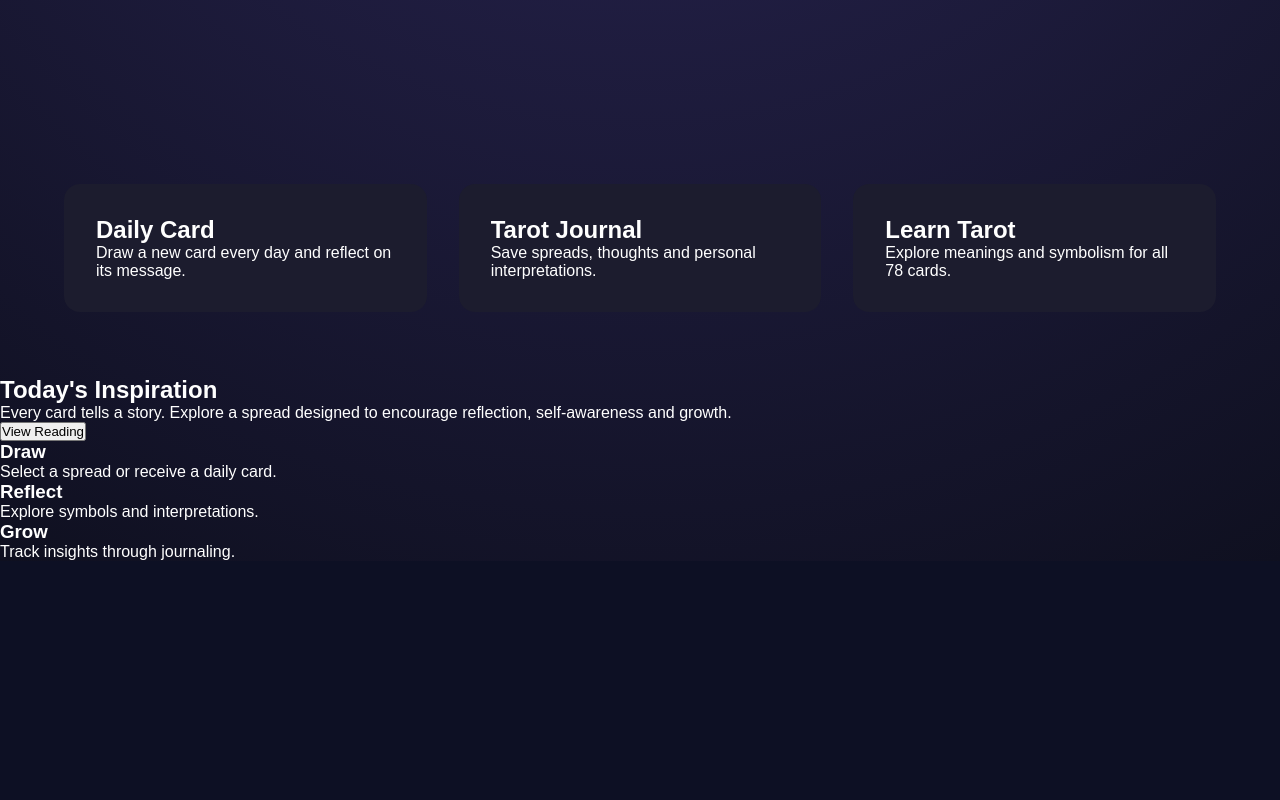
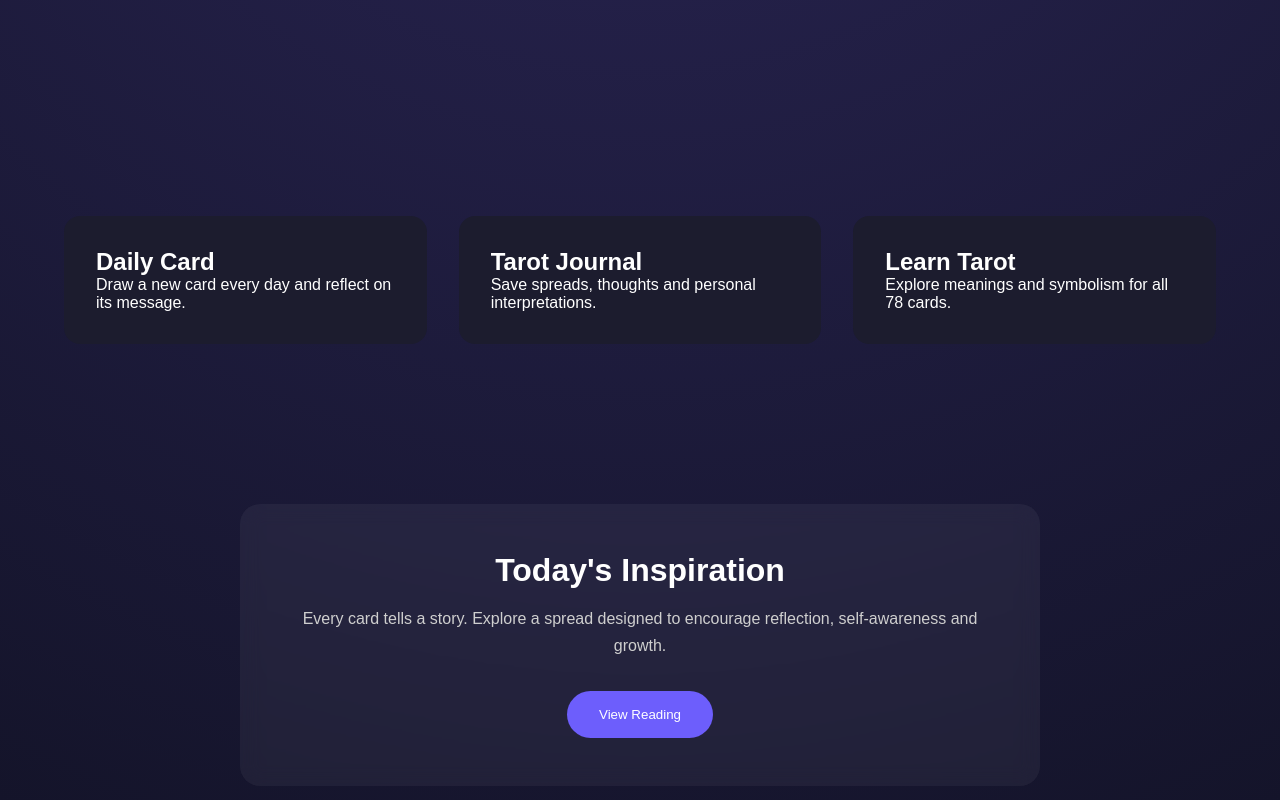
Before and after one commit to paulinahs/tarot-atlas, a React (Vite) app: page / in a window 1280 px wide. Shown: the part 520-1320 px from the top of the page. Before the commit the page ends 1081 px from the top, so only its background shows below. Built offline with nearby package versions, Linux system fonts and the light colour scheme.

Commit message:
restyling landing page

```diff
--- a/src/pages/Home.css
+++ b/src/pages/Home.css
@@ -56,3 +56,102 @@
 
     border-radius: 16px;
 }
+
+.featured-reading {
+    text-align: center;
+
+    max-width: 800px;
+
+    margin: 6rem auto;
+    padding: 3rem;
+
+    background: rgba(255, 255, 255, 0.05);
+
+    border-radius: 20px;
+
+    backdrop-filter: blur(10px);
+}
+
+.featured-reading h2 {
+    margin-bottom: 1rem;
+
+    font-size: 2rem;
+}
+
+.featured-reading p {
+    color: #cfcfcf;
+
+    margin-bottom: 2rem;
+
+    line-height: 1.7;
+}
+
+.featured-reading button {
+    background: #6d5efc;
+
+    color: white;
+
+    border: none;
+
+    padding: 1rem 2rem;
+
+    border-radius: 999px;
+
+    cursor: pointer;
+}
+
+
+.how-it-works {
+    display: grid;
+
+    grid-template-columns:
+        repeat(auto-fit, minmax(250px, 1fr));
+
+    gap: 2rem;
+
+    padding: 4rem;
+
+    max-width: 1200px;
+
+    margin: 0 auto 6rem;
+}
+
+
+.step-card {
+    background: #1c1c2e;
+
+    padding: 2rem;
+
+    border-radius: 16px;
+
+    text-align: center;
+
+    transition: 0.3s ease;
+}
+
+.step-card:hover {
+    transform: translateY(-6px);
+}
+
+.step-card h3 {
+    margin-bottom: 1rem;
+
+    font-size: 1.5rem;
+}
+
+.step-card p {
+    color: #cfcfcf;
+}
+
+.features {
+    display: grid;
+
+    grid-template-columns:
+        repeat(auto-fit, minmax(250px, 1fr));
+
+    gap: 2rem;
+
+    padding: 4rem;
+
+    margin-top: 2rem;
+}
--- a/src/pages/Home.jsx
+++ b/src/pages/Home.jsx
@@ -7,7 +7,7 @@ function Home() {
 
         <h1>Discover Your Inner Compass</h1>
 
-<p>
+  <p>
   Tarot Atlas combines timeless symbolism with modern tools
   for reflection, journaling and personal guidance.
 </p>
@@ -57,17 +57,17 @@ function Home() {
 </section>
 
 <section className="how-it-works">
-  <div>
+  <div className="step-card">
     <h3>Draw</h3>
     <p>Select a spread or receive a daily card.</p>
   </div>
 
-  <div>
+  <div className="step-card">
     <h3>Reflect</h3>
     <p>Explore symbols and interpretations.</p>
   </div>
 
-  <div>
+  <div className="step-card">
     <h3>Grow</h3>
     <p>Track insights through journaling.</p>
   </div>
```
